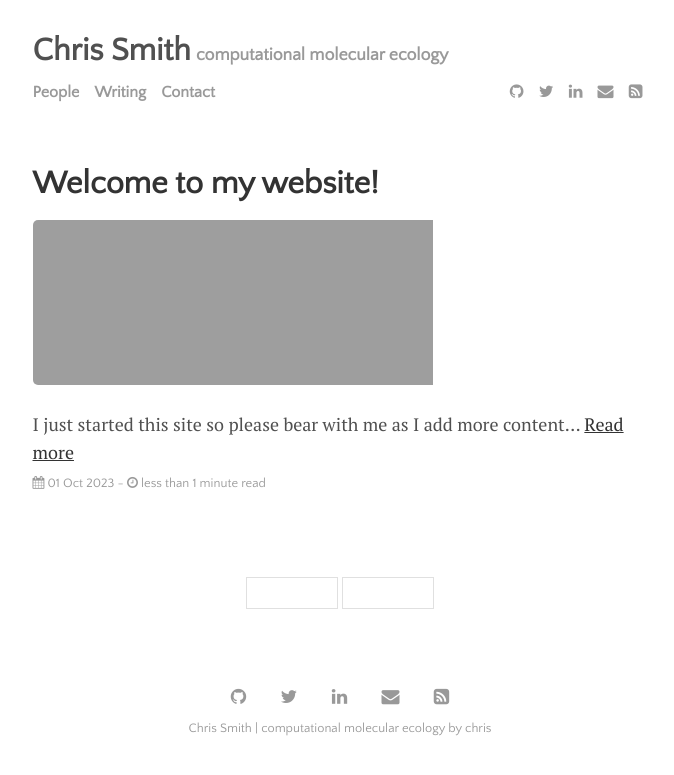
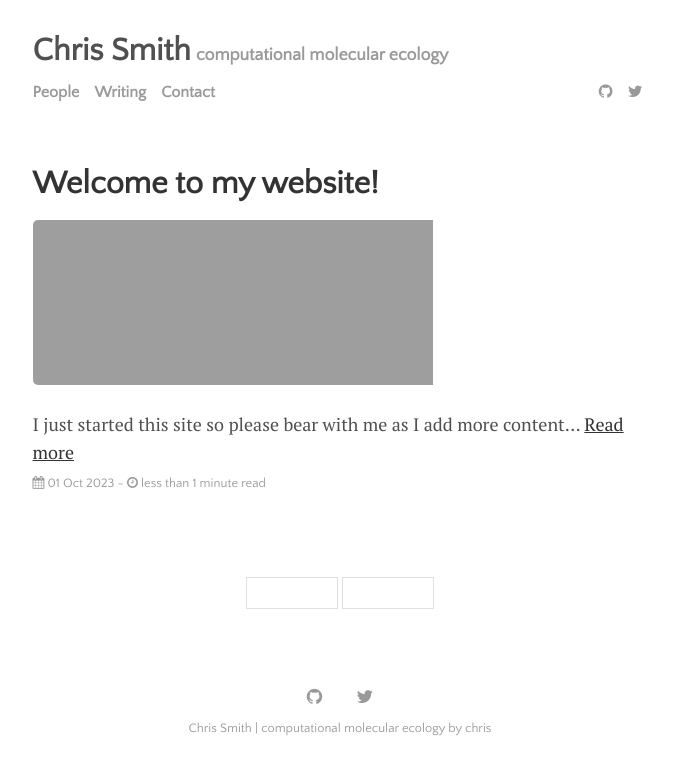
Before and after one commit to chriscrsmith/chriscrsmith.github.io, a Jekyll site: the page built from index.html, in a window 1280 px wide. Shown: the top 775 px of the page, without its empty margins (300-974 px from the left). Built offline with Jekyll 4.4.1, drawn with Linux system fonts in a browser that asks for light colours; the list of posts is cut into pages by our own code.

Commit message:
Update settings.yml

```diff
--- a/_data/settings.yml
+++ b/_data/settings.yml
@@ -13,11 +13,8 @@ menu:
 
 # Available social icons are powered by Font Awesome, so you can use any icon that they offer
 social:
-- {icon: 'github',     link: 'https://www.github.com/lenpaul'}
-- {icon: 'twitter',    link: 'https://twitter.com/paululele'}
-- {icon: 'linkedin',   link: 'http://www.linkedin.com/in/lenpaul/'}
-- {icon: 'envelope',   link: 'mailto:l.nguyen.paul@gmail.com'}
-- {icon: 'rss-square', link: '/feed.xml'}
+- {icon: 'github',     link: 'https://github.com/chriscrsmith'}
+- {icon: 'twitter',    link: 'https://twitter.com/chriscrsmith'}
 # - {icon: 'rss-square', link: '/rss-feed.xml'}
 
 # # Customize site text
```
